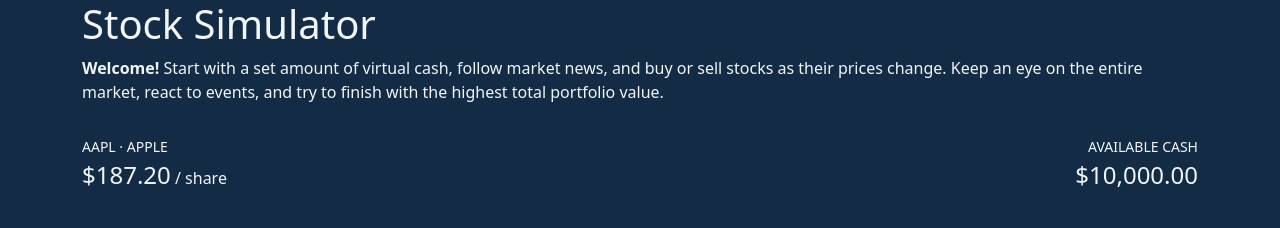
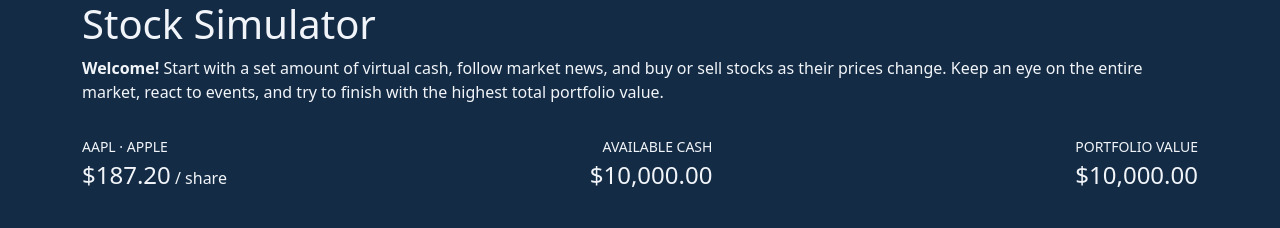
Before and after one commit to HamzahM03/CSC-436-Proj2, a React (Vite) app: page / in a window 1280 px wide. Shown: the top 228 px of the page. Built offline with nearby package versions, Linux system fonts and the light colour scheme.

Commit message:
feat: add portfolio tracking and stock trading

```diff
--- a/src/App.jsx
+++ b/src/App.jsx
@@ -3,15 +3,28 @@ import "./App.css";
 
 import { newsEvents } from "./data/newsEvents.js";
 import { initialStocks } from "./data/initialStocks.js";
+import { formatCents } from "./utils/formatCents.js";
 
 import Header from "./components/Header.jsx";
 import Hero from "./components/Hero.jsx";
 import GameStats from "./components/GameStats.jsx";
 import MarketPanel from "./components/MarketPanel.jsx";
+import TradePanel from "./components/TradePanel.jsx";
+
+// Money is stored as whole cents so cash math stays exact.
+const STARTING_CASH_CENTS = 1_000_000;
 
 function App() {
     const [selectedTicker, setSelectedTicker] = useState("AAPL");
     const [currentNews, setCurrentNews] = useState(null);
+
+    // Cash and shares owned per stock are kept together in one object.
+    const [portfolio, setPortfolio] = useState(() => ({
+        cashCents: STARTING_CASH_CENTS,
+        holdings: Object.fromEntries(
+            initialStocks.map(stock => [stock.ticker, 0])
+        )
+    }));
 
     // Track news cooldown and recently triggered events.
     const newsCooldownRef = useRef(0);
@@ -112,6 +125,54 @@ function App() {
         stock => stock.ticker === selectedTicker
     );
 
+    // Total portfolio value = cash + every holding at its current price.
+    const portfolioValueCents = initialStocks.reduce(
+        (total, stock) =>
+            total +
+            portfolio.holdings[stock.ticker] *
+                Math.round(market[stock.ticker].price * 100),
+        portfolio.cashCents
+    );
+
+    // Buy or sell the selected stock at its current price.
+    // Returns { success, message } so TradePanel can show the result.
+    const handleTrade = (type, quantity) => {
+        const priceCents = Math.round(market[selectedTicker].price * 100);
+        const totalCents = priceCents * quantity;
+        const sharesOwned = portfolio.holdings[selectedTicker];
+
+        if (type === "buy" && totalCents > portfolio.cashCents) {
+            return {
+                success: false,
+                message: `Not enough cash. ${quantity} ${selectedTicker} costs ${formatCents(totalCents)}, but you only have ${formatCents(portfolio.cashCents)}.`
+            };
+        }
+
+        if (type === "sell" && quantity > sharesOwned) {
+            return {
+                success: false,
+                message: `You only own ${sharesOwned} ${selectedTicker} share${sharesOwned === 1 ? "" : "s"}.`
+            };
+        }
+
+        // Cash goes down when buying and up when selling.
+        const cashChange = type === "buy" ? -totalCents : totalCents;
+        const sharesChange = type === "buy" ? quantity : -quantity;
+
+        setPortfolio(previous => ({
+            cashCents: previous.cashCents + cashChange,
+            holdings: {
+                ...previous.holdings,
+                [selectedTicker]: previous.holdings[selectedTicker] + sharesChange
+            }
+        }));
+
+        return {
+            success: true,
+            message: `${type === "buy" ? "Bought" : "Sold"} ${quantity} ${selectedTicker} at ${formatCents(priceCents)} each (${formatCents(totalCents)} total).`
+        };
+    };
+
     return (
         <>
             <Header />
@@ -122,6 +183,8 @@ function App() {
                 <GameStats
                     stock={selectedStock}
                     price={market[selectedTicker].price}
+                    cashCents={portfolio.cashCents}
+                    portfolioValueCents={portfolioValueCents}
                 />
 
                 <MarketPanel
@@ -132,6 +195,13 @@ function App() {
                     price={market[selectedTicker].price}
                     news={currentNews}
                 />
+
+                <TradePanel
+                    stock={selectedStock}
+                    price={market[selectedTicker].price}
+                    sharesOwned={portfolio.holdings[selectedTicker]}
+                    onTrade={handleTrade}
+                />
             </main>
         </>
     );
--- a/src/components/GameStats.jsx
+++ b/src/components/GameStats.jsx
@@ -1,4 +1,6 @@
-function GameStats({ stock, price }) {
+import { formatCents } from "../utils/formatCents.js";
+
+function GameStats({ stock, price, cashCents, portfolioValueCents }) {
     return (
         <section aria-label="Game overview" className="py-3">
             <div className="d-flex justify-content-between align-items-center gap-3">
@@ -20,7 +22,17 @@ function GameStats({ stock, price }) {
                     </p>
 
                     <h2 className="fs-4 mb-0">
-                        $10,000.00
+                        {formatCents(cashCents)}
+                    </h2>
+                </div>
+
+                <div className="text-end">
+                    <p className="mb-1 text-uppercase small">
+                        Portfolio Value
+                    </p>
+
+                    <h2 className="fs-4 mb-0">
+                        {formatCents(portfolioValueCents)}
                     </h2>
                 </div>
 
--- /dev/null
+++ b/src/utils/formatCents.js
@@ -0,0 +1,7 @@
+// Format a whole number of cents as dollars, e.g. 1000000 -> "$10,000.00".
+export function formatCents(cents) {
+    return (cents / 100).toLocaleString("en-US", {
+        style: "currency",
+        currency: "USD"
+    });
+}
```
